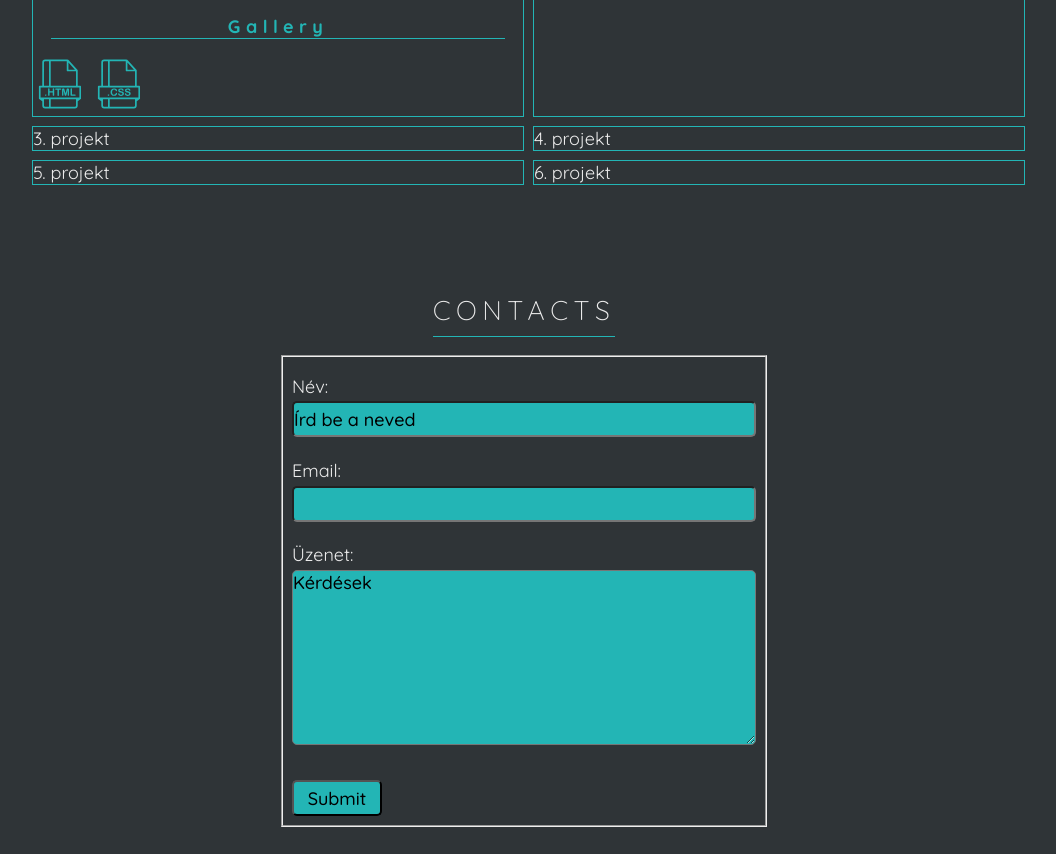
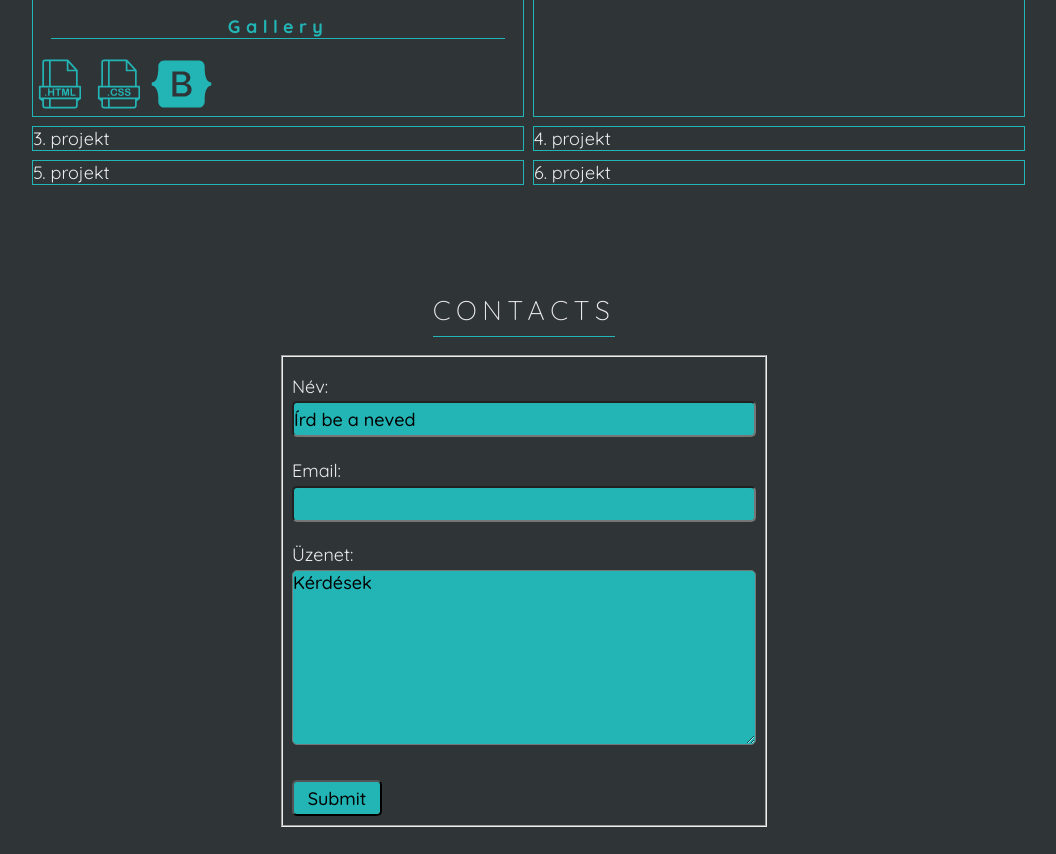
Before and after one commit to andor-kovacs/andor-kovacs.github.io, a plain HTML site: page index.html in a window 1280 px wide. Shown: the part 1756-2610 px from the top of the page, without its empty margins (116-1172 px from the left). Drawn offline with Linux system fonts and the light colour scheme.

Commit message:
icons update

```diff
--- a/index.html
+++ b/index.html
@@ -115,6 +115,7 @@
             <h4>Gallery</h4>
             <img src="./images/techno/html.svg" alt="html" />
             <img src="./images/techno/css.svg" alt="css" />
+            <img src="./images/techno/bootstrap_icon_198286.svg" alt="css" />
           </div>
         </li>
         <li class="portfolio-item">2. projekt</li>
```
Also changed, not shown: images/techno/bootstrap_icon_198286.svg (added), images/techno/css-svgrepo-com.svg (deleted), images/techno/html-svgrepo-com.svg (deleted), images/techno/python-snake-svgrepo-com.svg (deleted).
